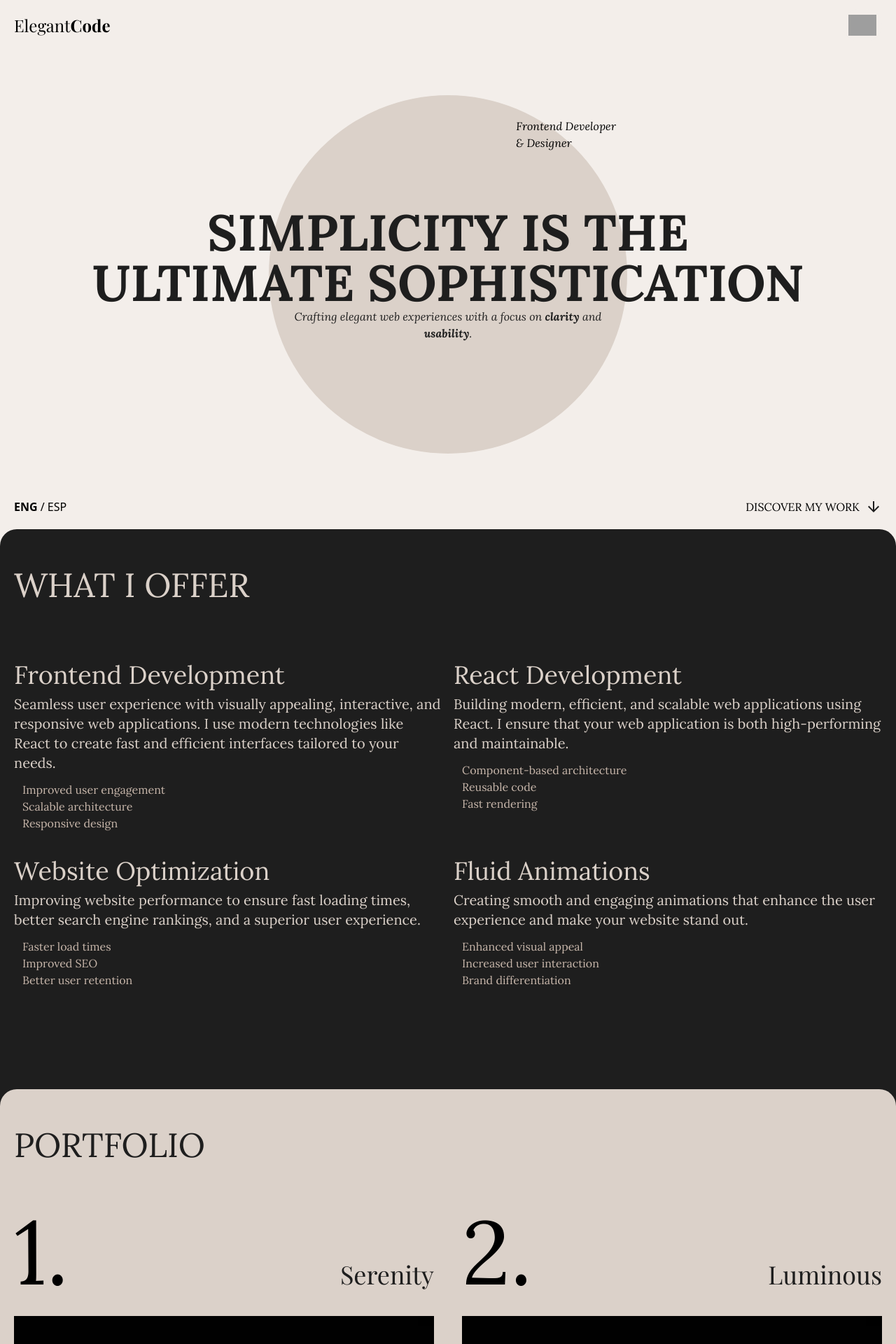
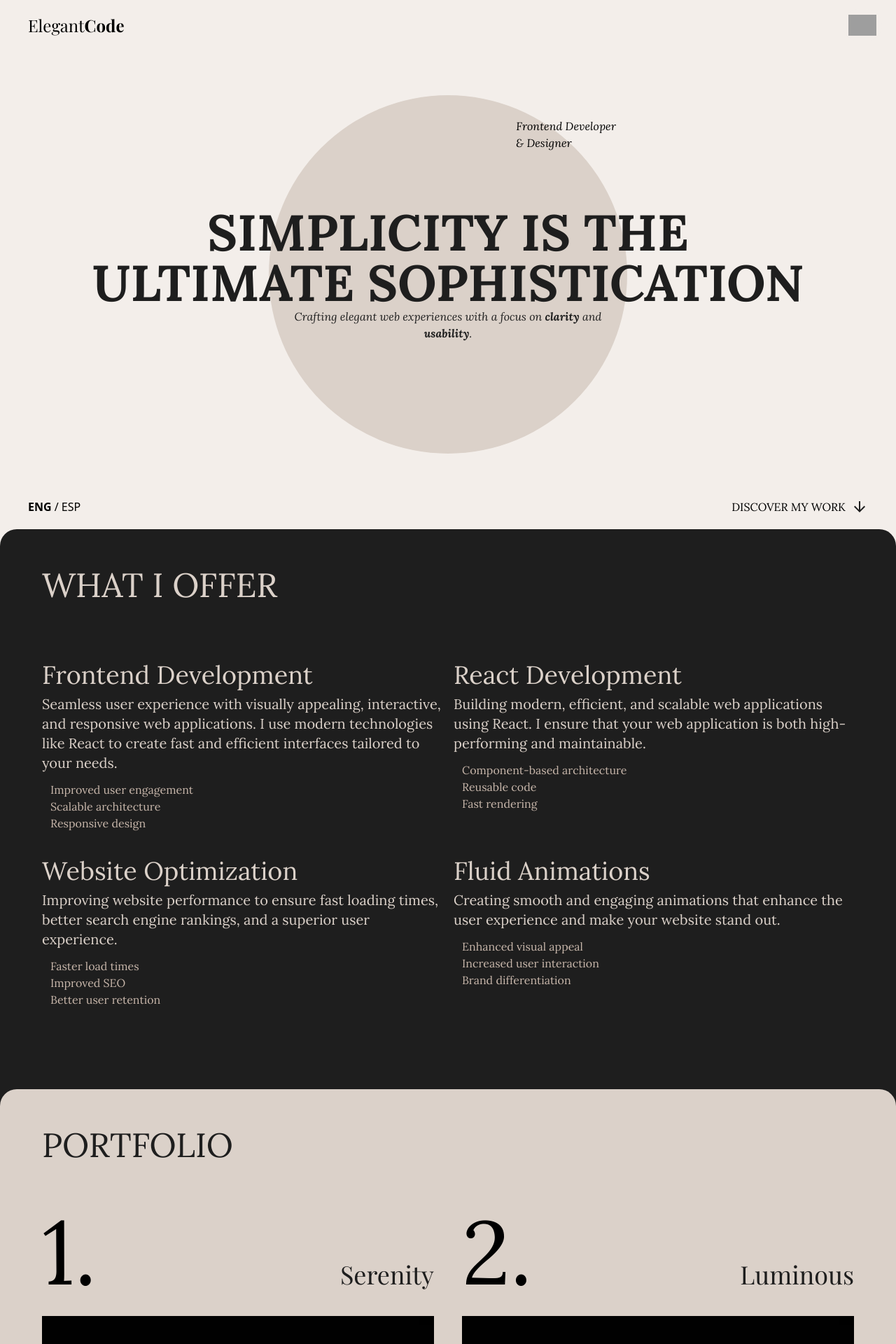
Before and after one commit to frontendjass/elegantcode, a React (Vite) app: page / in a window 1280 px wide. Shown: the top 1920 px of the page at 70% size. Built offline with nearby package versions, Linux system fonts and the light colour scheme; grey boxes are pictures that could not be loaded; a web font is replaced by a local one.

Commit message:
Added better padding.

```diff
--- a/src/components/ContactMe.jsx
+++ b/src/components/ContactMe.jsx
@@ -7,7 +7,7 @@ export default function ContactMe() {
 
   return (
     <section className='bg-swirl-200 md:flex' id='contact'>
-      <div className='bg-swirl-100 rounded-t-3xl'>
+      <div className='bg-swirl-100 rounded-t-3xl md:px-10 py-5'>
         <div className='md:flex items-center'>
           <div className='lg:w-2/4'>
             <header className='px-5 pt-9'>
@@ -66,7 +66,7 @@ export default function ContactMe() {
                   Tell me about your vision:
                 </h4>
                 <textarea
-                  className='w-full h-52 p-2'
+                  className='w-full min-h-40 p-2'
                   placeholder='Describe your project goals, ideas, and desired outcomes. What are your key features? Who is your target audience? How do you envision the user experience? Feel free to share any specific requirements or inspirations.'
                 ></textarea>
               </div>
--- a/src/components/Hero.jsx
+++ b/src/components/Hero.jsx
@@ -2,7 +2,7 @@ import arrowDown from '../assets/arrowDown.svg';
 
 export default function Hero() {
   return (
-    <section className='overscroll-x-none bg-[#F3EEEA] px-5' id='home'>
+    <section className='overscroll-x-none bg-[#F3EEEA] px-5 md:px-10' id='home'>
       <div className='h-[65vh] md:h-[80vh] w-full flex justify-center items-center'>
         <div className='relative w-[90vw] h-[90vw] md:w-[60vw] md:h-[60vw] lg:w-[40vw] lg:h-[40vw] rounded-full bg-swirl-200 flex flex-col justify-center items-center'>
           <h2 className='absolute top-8 right-4 font-lora italic'>
--- a/src/components/Navbar.jsx
+++ b/src/components/Navbar.jsx
@@ -29,7 +29,7 @@ export default function Navbar() {
   return (
     <>
     <nav
-      className={`relative flex justify-between items-center w-screen p-5 bg-[#F3EEEA]`}
+      className={`relative flex justify-between items-center w-screen p-5 bg-[#F3EEEA] md:px-10`}
     >
       <Logo />
       <ul
--- a/src/components/Portfolio.jsx
+++ b/src/components/Portfolio.jsx
@@ -2,7 +2,7 @@ import Project from './Project';
 
 export default function Portfolio() {
   return (
-    <section className='bg-swirl-200 rounded-t-3xl py-5' id='portfolio'>
+    <section className='bg-swirl-200 rounded-t-3xl py-5 md:px-10' id='portfolio'>
       <header className='pl-5 pt-9'>
         <h2 className='font-lora uppercase text-5xl text-shark-950'>
           Portfolio
--- a/src/components/Services.jsx
+++ b/src/components/Services.jsx
@@ -4,7 +4,7 @@ import serviceData from '../data/serviceData';
 export default function Services() {
   return (
     <section className='bg-[#F3EEEA]' id='services'>
-      <div className='bg-shark-950 rounded-t-3xl py-5 md:h-screen'>
+      <div className='bg-shark-950 rounded-t-3xl py-5 md:h-screen md:px-10'>
         <header className='pl-5 pt-9'>
           <h2 className='font-lora uppercase text-swirl-200 text-5xl'>
             What I offer
```
